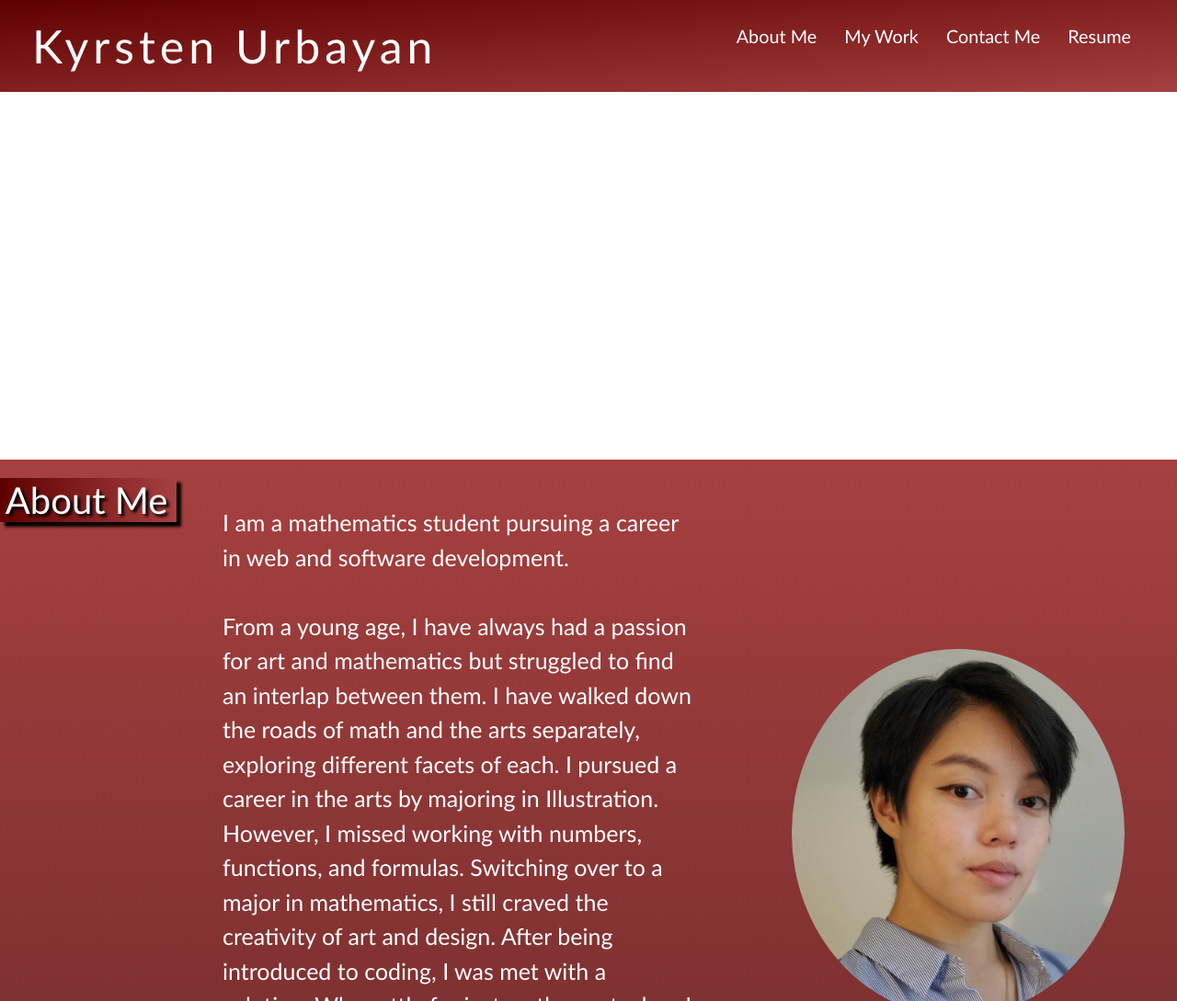
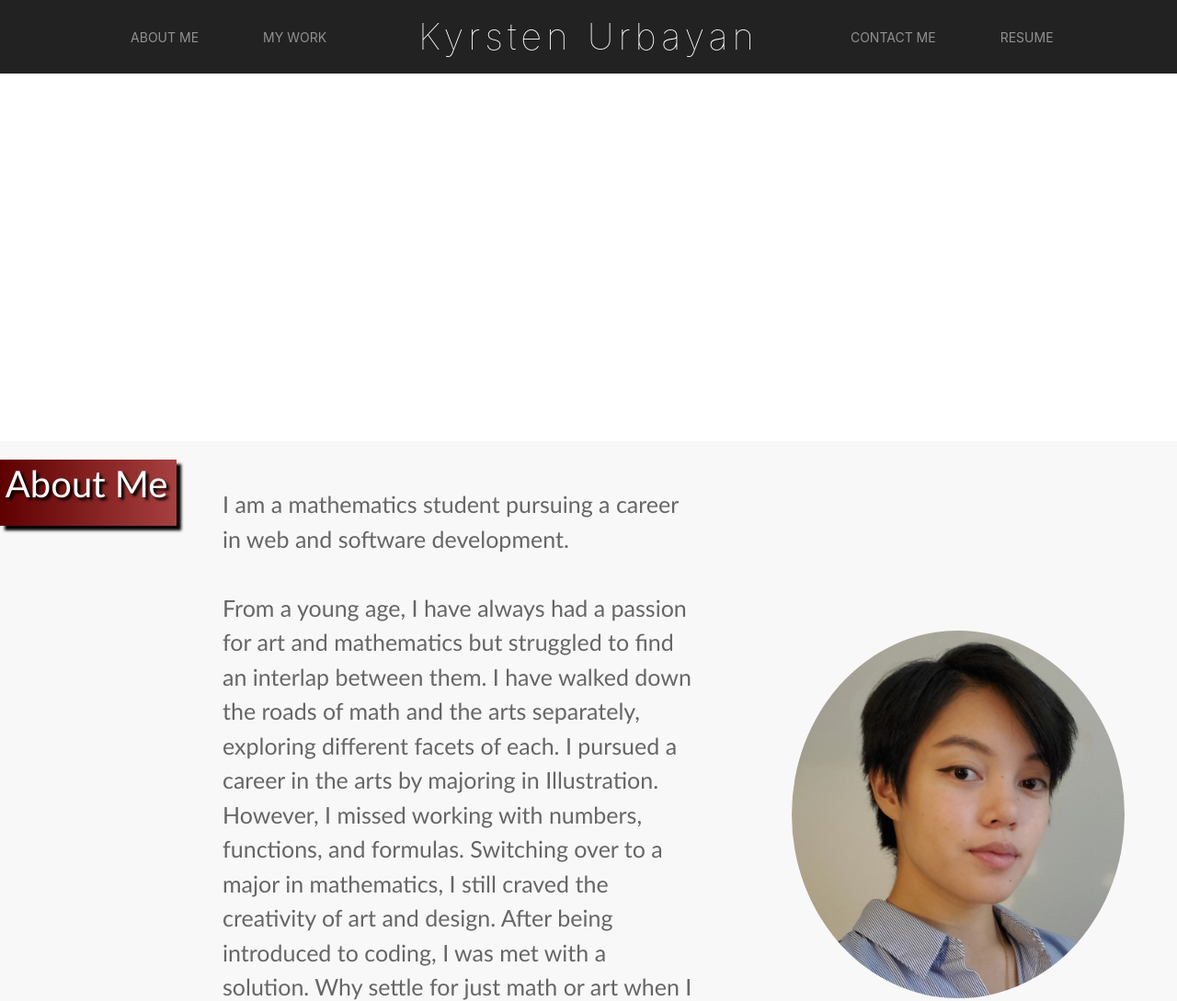
Before and after one commit to kg-phantom/kyrsten-urbayan-portfolio, a plain HTML site: page index.html in a window 1280 px wide. Shown: the top 1089 px of the page at 92% size. Drawn offline with nearby package versions, Linux system fonts and the light colour scheme.

Commit message:
added uikit to html and updated navbar

```diff
--- a/assets/css/style.css
+++ b/assets/css/style.css
@@ -14,57 +14,11 @@ a {
     text-decoration: none;
 }
 
-/* HEADER STYLES */
-header {
-    justify-content: space-between;
-    padding: 20px 35px;
-    background-image: linear-gradient(to bottom right, var(--primary-color), var(--gradient-color));
-    position: -webkit-sticky;
-    position: sticky;
-    top: 0;
-    z-index: 9999;
-}
-
-header h1 {
-    color: var(--secondary-color);
+nav a.uk-logo {
     letter-spacing: 5px;
     font-weight: lighter;
-    font-family:'Gill Sans', 'Gill Sans MT', Calibri, 'Trebuchet MS', sans-serif;
-    font-size: 50px;
+    font-size: 40px;
 }
-
-header a {
-    color: var(--secondary-color);
-    transition: .75s;
-}
-/* Turns h1 text to black on hover*/
-header h1 a:hover {
-    color: black;
-}
-
-header nav {
-    margin: 7px 0;
-}
-
-header nav ul {
-    justify-content: space-between;
-    align-items: center;
-    list-style: none;
-}
-
-header nav ul li a {
-    padding: 10px 15px;
-    font-weight: lighter;
-    font-family:'Gill Sans', 'Gill Sans MT', Calibri, 'Trebuchet MS', sans-serif;
-    font-size: 1.55vw;
-    transition: .5s;
-}
-/* Displays black box around nav links on hover*/
-header nav ul li a:hover {
-    border-radius: 15px;
-    background-color: black;
-}
-/* HEADER STYLES END */
 
 .hero {
     width: 100%;
@@ -75,10 +29,10 @@ header nav ul li a:hover {
     background-attachment: fixed;
 }
 
-/* Background color for all content below Hero */
+/* Background color for all content below Hero
 .content {
     background-image: linear-gradient(var(--gradient-color), black);
-}
+} */
 
 /* SECTION BOOKMARK TAB STYLES */
 h2 {
@@ -115,7 +69,6 @@ h2 {
 
 .about-me p {
     width: 40%;
-    color: var(--secondary-color);
     font-family: 'Gill Sans', 'Gill Sans MT', Calibri, 'Trebuchet MS', sans-serif;
     font-size: 25px;
     margin: 50px;
@@ -232,7 +185,6 @@ footer section a {
     font-size: 1.5vw;
     font-family: 'Gill Sans', 'Gill Sans MT', Calibri, 'Trebuchet MS', sans-serif;
     font-weight: lighter;
-    color: var(--secondary-color);
     transition: .5s;
 }
 /* Displays red box around contact links on hover*/
--- a/index.html
+++ b/index.html
@@ -3,38 +3,43 @@
 
 <head>
     <meta charset="UTF-8" />
+    <link rel="stylesheet" href="https://cdn.jsdelivr.net/npm/uikit@3.7.3/dist/css/uikit.min.css" />
     <link rel="stylesheet" href="./assets/css/style.css">
     <title>Kyrsten Urbayan</title>
 </head>
 
 <body>
-    <header class="flex-row">
-        <h1>
-            <a href="index.html">Kyrsten Urbayan</a>
-        </h1>
+    <nav class="uk-background-secondary uk-light" uk-sticky uk-navbar>
+        <div class="uk-navbar-center">
             <!-- Navigation -->
-        <nav>
-            <ul class="flex-row">
-                <li>
+            <div class="uk-navbar-center-left">
+                <ul class="uk-navbar-nav uk-padding-large uk-padding-remove-vertical uk-padding-remove-left">
+                    <li class="uk-padding uk-padding-remove-vertical">
                         <a href="#about-me">About Me</a>
                     </li>
                     <li>
                         <a href="#my-work">My Work</a>
                     </li>
+                </ul>
+            </div>
+            <a class="uk-logo uk-navbar-item" href="index.html">Kyrsten Urbayan</a>
+            <div class="uk-navbar-center-right">
+                <ul class="uk-navbar-nav uk-padding-large uk-padding-remove-vertical uk-padding-remove-right">
                     <li>
                         <a href="#contact-me">Contact Me</a>
                     </li>
-                <li>
+                    <li class="uk-padding uk-padding-remove-vertical">
                         <a href="https://docs.google.com/document/d/17IareP6UP77vsuER9539wveYoDvTccJDAg1XDWiGxg0/edit?usp=sharing">Resume</a>
                     </li>
                 </ul>
+            </div>
+        </div>
     </nav>
-    </header>
 
     <!-- Hero -->
     <div class="hero"></div>
 
-    <div class="content">
+    <div class="content uk-background-muted">
         <!-- About Me -->
         <section class="about-me section-title" id="about-me">
             <div>
@@ -122,7 +127,8 @@
         </footer>
     </div>
 
-
+    <script src="https://cdn.jsdelivr.net/npm/uikit@3.7.3/dist/js/uikit.min.js"></script>
+    <script src="https://cdn.jsdelivr.net/npm/uikit@3.7.3/dist/js/uikit-icons.min.js"></script>
 </body>
 
 </html>
```
Lines whose indentation alone changed are shown as unchanged.
